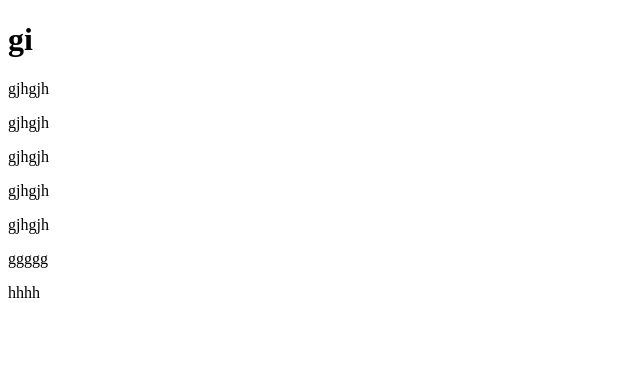
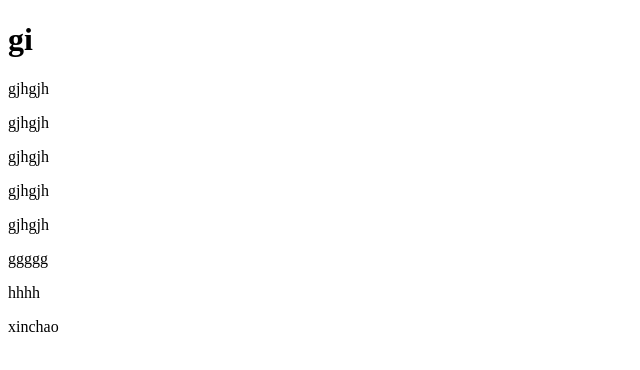
Before and after one commit to thanhz99999-crypto/ffff, a plain HTML site: page index.html in a window 1280 px wide. Shown: the full height of the page, 0-640 px from the left. Drawn offline with Linux system fonts and the light colour scheme.

Commit message:
Ghi chú nội dung bạn vừa sửa

```diff
--- a/index.html
+++ b/index.html
@@ -14,5 +14,6 @@
     <p>gjhgjh</p>
     <p>ggggg</p>
     <p>hhhh</p>
+    <p>xinchao</p>
 </body>
 </html>
```
